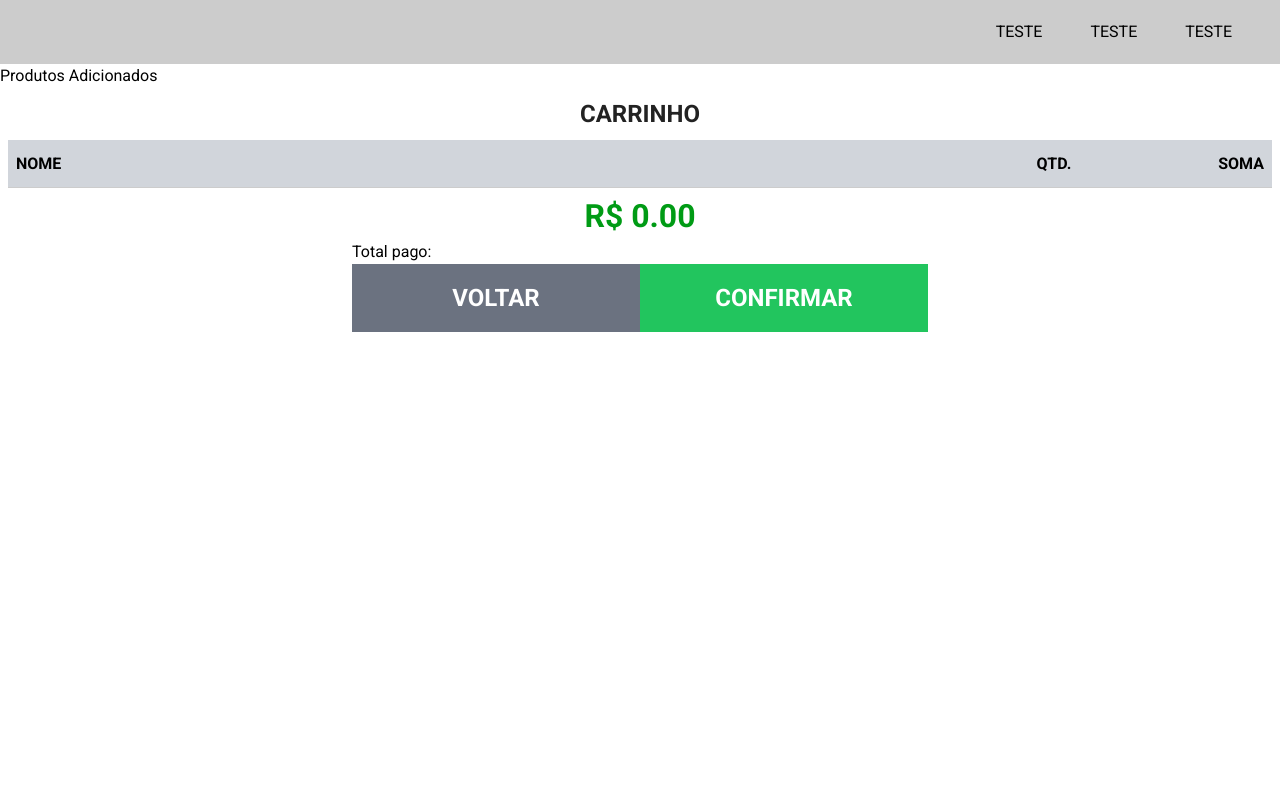
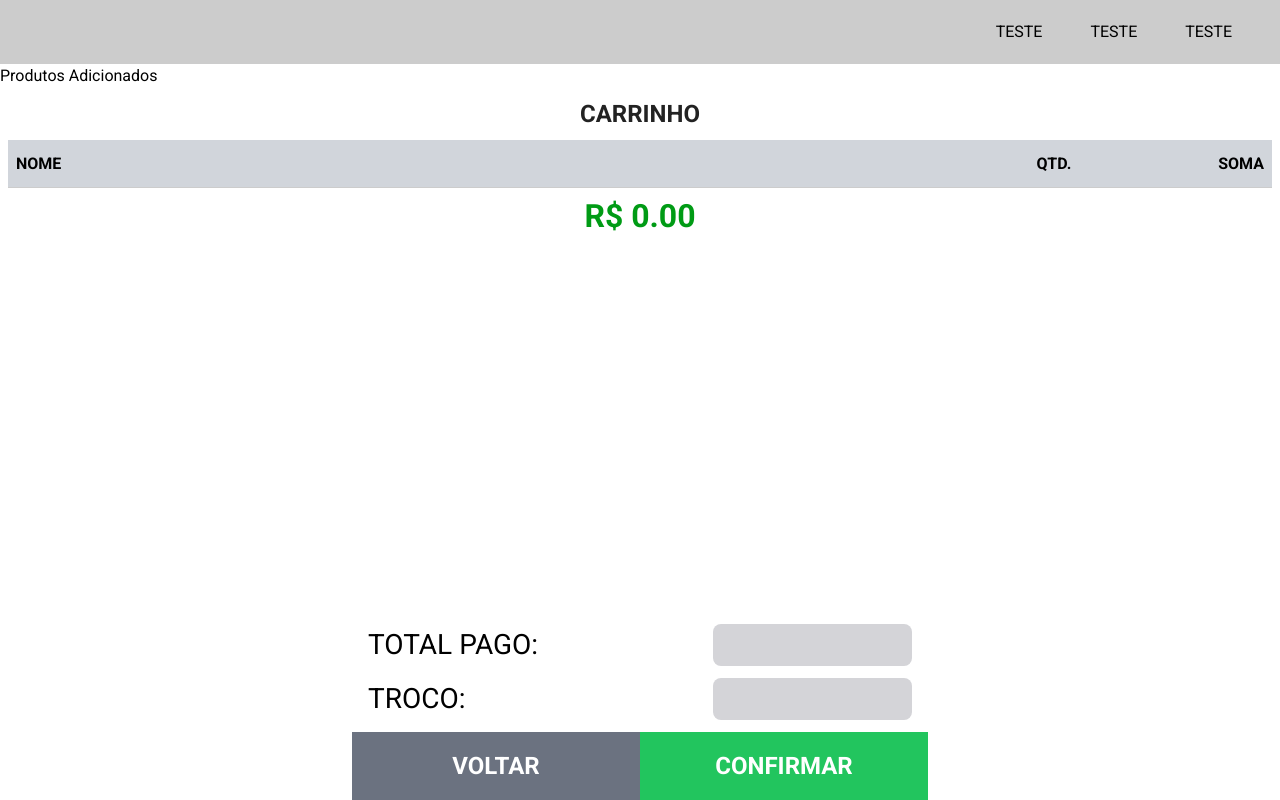
Before and after one commit to Roger2405/controle-vendas, a React (Create React App) app: page /pedidos in a window 1280 px wide. Built offline with nearby package versions, Linux system fonts and the light colour scheme.

Commit message:
persistencia dos dados dos pedidos sem erros

```diff
--- /dev/null
+++ b/src/commons/cartProductsFromLocalStorage.ts
@@ -0,0 +1,11 @@
+
+export default function getCartProductsFromLocalStorage() {
+    const strProducts = localStorage.getItem('cart-products');
+
+    if (strProducts) {
+        const objProducts = JSON.parse(strProducts);
+        return objProducts;
+    }
+    //localStorage.removeItem('cart-products');
+    return [];
+}
--- a/src/commons/getCartProductsFromLocalStorage.ts
+++ /dev/null
@@ -1,10 +0,0 @@
-
-export default function getCartProductsFromLocalStorage() {
-    var strProducts = localStorage.getItem('cart-products');
-    var objProducts = [];
-
-    if (strProducts) {
-        objProducts = JSON.parse(strProducts);
-    }
-    return objProducts;
-}
--- a/src/components/Cart/index.tsx
+++ b/src/components/Cart/index.tsx
@@ -11,7 +11,6 @@ interface Props {
 }
 
 export default function Cart({ cartProducts, setCartProducts, children }: Props) {
-
     cartProducts.sort((a, b) => {
         return a.id - b.id;
     })
--- /dev/null
+++ b/src/components/Input/index.tsx
@@ -0,0 +1,15 @@
+import './styles.scss';
+
+
+interface Props {
+    label: string
+}
+
+export default function Input({label}: Props) {
+    return (
+        <div className='div-input'>
+            <label htmlFor="" className='label'>{label}</label>
+            <input type="text" className='input bg-zinc-300 outline-green-600' />
+        </div>
+    )
+}
--- /dev/null
+++ b/src/components/Input/styles.scss
@@ -0,0 +1,15 @@
+
+.div-input {
+    display: flex;
+    justify-content: space-between;
+    margin: 0 1rem .75rem;
+
+    .label {
+        text-transform: uppercase;
+        font-size: 1.75rem;
+    }
+    .input {
+        border-radius: .5rem;
+        padding: .5rem;
+    }
+}
--- a/src/components/Products/index.tsx
+++ b/src/components/Products/index.tsx
@@ -10,24 +10,30 @@ interface Props {
     cartProducts: CartProduct[]
 }
 export default function Products({ group, cartProducts, setCartProducts }: Props) {
-    function refreshCartProducts(product: unknown) {
+    function refreshCartProducts(product: CartProduct) {
 
-        var cartProduct = product as CartProduct;
-        if (cartProducts.includes(cartProduct)) {
-            cartProduct.count++;
-            let index = cartProducts.indexOf(cartProduct);
-            cartProducts.splice(index, 1);
+        if (!isInTheCart(product.id)) {
+            product.count = 1;
         }
         else {
-            cartProduct.count = 1;
+            product.count++;
+            var index = searchIndexById(product.id);
+            cartProducts.splice(index, 1);
 
         }
-        setCartProducts(oldProducts => [...oldProducts, cartProduct]);
+        setCartProducts(oldProducts => [...oldProducts, product]);
 
     }
-    function isInTheCart(product: ProductProps) {
-        const cartProduct = product as CartProduct;
-        return cartProducts.includes(cartProduct);
+    function searchIndexById(productId : number) {
+        return cartProducts.indexOf(cartProducts.filter(function (cartProduct) {
+            return cartProduct.id == productId;
+        })[0]);
+        //return -1 if the productId doesn't exists in the cart, else, returns the index
+    }
+
+    function isInTheCart(productId: number) {
+        const indexById = searchIndexById(productId);
+        return indexById >= 0 ? true : false;
     }
 
     return (
@@ -40,10 +46,11 @@ export default function Products({ group, cartProducts, setCartProducts }: Props
                     <div className='products-container pb-4'>
                         <div className='products'>
                             {group.map(product => {
+                                const productIsInTheCart:boolean = isInTheCart(product.id)
                                 return (
-                                    <div key={product.id} className={`product ${isInTheCart(product) ? 'bg-green-500 outline-2 outline outline-gray-700' : 'bg-gray-200'}`} onClick={() => refreshCartProducts(product)}>
+                                    <div key={product.id} className={`product ${productIsInTheCart ? 'bg-green-500 outline-2 outline outline-gray-700' : 'bg-gray-200'}`} onClick={() => refreshCartProducts(product as CartProduct)}>
                                         <h3 className='product__name overflow-hidden'>{product.name}</h3>
-                                        <p className={`product__price text-zinc-700 ${isInTheCart(product) ? 'bg-green-400' : 'bg-green-500'}`}>R$ {product.price.toFixed(2)}</p>
+                                        <p className={`product__price text-zinc-700 ${productIsInTheCart ? 'bg-green-400' : 'bg-green-500'}`}>R$ {product.price.toFixed(2)}</p>
                                         {product.imgUrl &&
                                             <img className='product__image bg-neutral-400' src='https://cdn-icons-png.flaticon.com/128/7565/7565160.png' alt="Imagem do produto" />
                                         }
--- a/src/pages/Home.tsx
+++ b/src/pages/Home.tsx
@@ -7,12 +7,10 @@ import ProductProps from '../types/product';
 import '../styles/main.scss';
 import Cart from '../components/Cart';
 import Button from '../components/Button';
-import { Link, useNavigate } from 'react-router-dom';
-import getCartProductsFromLocalStorage from '../commons/getCartProductsFromLocalStorage';
+import { useNavigate } from 'react-router-dom';
+import getCartProductsFromLocalStorage from '../commons/cartProductsFromLocalStorage';
 
 export default function Home() {
-    const [cartProducts, setCartProducts] = useState<CartProduct[]>([]);
-    const [inputValue, setInputValue] = useState<string>('');
 
     const productsArr = Array.from(productsJson);
 
@@ -20,9 +18,11 @@ export default function Home() {
     var productsTypes: string[] = [];
 
     var arrFilter = [];
-    const [arrFiltered, setArrFiltered] = useState<ProductProps[][]>(arrayProductsGrouped);
 
     const navigate = useNavigate();
+    const [cartProducts, setCartProducts] = useState<CartProduct[]>(getCartProductsFromLocalStorage());
+    const [inputValue, setInputValue] = useState<string>('');
+    const [arrFiltered, setArrFiltered] = useState<ProductProps[][]>(arrayProductsGrouped);
 
     if (productsArr) {
         productsArr.forEach(productsArr => {
@@ -31,7 +31,6 @@ export default function Home() {
             }
             productsTypes.push(productsArr.type);
         });
-
         for (var i = 0; i < productsTypes.length; i++) {
             let arr = productsArr.filter(product => product.type === productsTypes[i]);
             arrayProductsGrouped.push(arr);
@@ -40,10 +39,7 @@ export default function Home() {
             }
         }
     }
-    useEffect(() => {
-        localStorage.setItem('cart-products', JSON.stringify(cartProducts));
-    }, [cartProducts])
-
+    //updates the search when the inputValue is update
     useEffect(() => {
         const regex = new RegExp(inputValue.toString().toLowerCase());
 
@@ -54,8 +50,11 @@ export default function Home() {
             arrFilter.push(arr);
         }
         setArrFiltered(arrFilter);
+    }, [inputValue]);
 
-    }, [inputValue]);
+    function clearCartProducts() {
+        setCartProducts([]);
+    }
 
     function navigateToOrders() {
         localStorage.setItem('cart-products', JSON.stringify(cartProducts));
@@ -77,14 +76,12 @@ export default function Home() {
                 </section>
                 <section className='cart-section bg-gray-200'>
                     <Cart cartProducts={cartProducts} setCartProducts={setCartProducts} >
-                        <div className='flex justify-center'>
-                            <Button className='button-cancel bg-red-500' text='Cancelar' />
-                            <Button className='button-confirm bg-green-500' text='Confirmar' onClick={navigateToOrders} />
+                        <div className='flex justify-center absolute bottom-0 w-full'>
+                            <Button className='bg-red-500' onClick={clearCartProducts} text='Cancelar' />
+                            <Button className='bg-green-500' text='Confirmar' onClick={navigateToOrders} />
                         </div>
                     </Cart>
-
                 </section>
-
             </main>
         </div>
     );
--- a/src/pages/Orders.tsx
+++ b/src/pages/Orders.tsx
@@ -3,7 +3,8 @@ import '../styles/main.scss';
 import Button from "../components/Button";
 import { Link, useNavigate } from 'react-router-dom';
 import Cart from '../components/Cart';
-import getCartProductsFromLocalStorage from '../commons/getCartProductsFromLocalStorage';
+import getCartProductsFromLocalStorage from '../commons/cartProductsFromLocalStorage';
+import Input from '../components/Input';
 
 export default function Orders() {
     const navigate = useNavigate();
@@ -18,14 +19,14 @@ export default function Orders() {
 
             <h1>Produtos Adicionados</h1>
             <Cart cartProducts={objProducts} setCartProducts={() => { }}>
-                <div className='flex flex-col max-w-xl m-auto'>
-                    <div className='flex'>
-                        <label htmlFor="">Total pago:</label>
-                        <input type="text" />
-                    </div>
-                    <div className='flex justify-between'>
-                        <Button className='bg-gray-500' onClick={goBack} text='Voltar' />
-                        <Button className='bg-green-500' text='Confirmar' />
+                <div className='absolute w-full bottom-0'>
+                    <div className='max-w-xl mx-auto'>
+                        <Input label='Total pago:' />
+                        <Input label='Troco:'/>
+                        <div className='flex justify-between bottom-0'>
+                            <Button className='bg-gray-500' onClick={goBack} text='Voltar' />
+                            <Button className='bg-green-500' text='Confirmar' />
+                        </div>
                     </div>
 
                 </div>
--- a/src/styles/main.scss
+++ b/src/styles/main.scss
@@ -12,9 +12,12 @@
     width: 100vw;
     z-index: 10;
 }
+body {
+    height: 100vh;
+}
 
 main {
-    height: calc(100vh - 10vh);
+    height: calc(100vh - 7vh);
 }
 
 .products-section {
```
